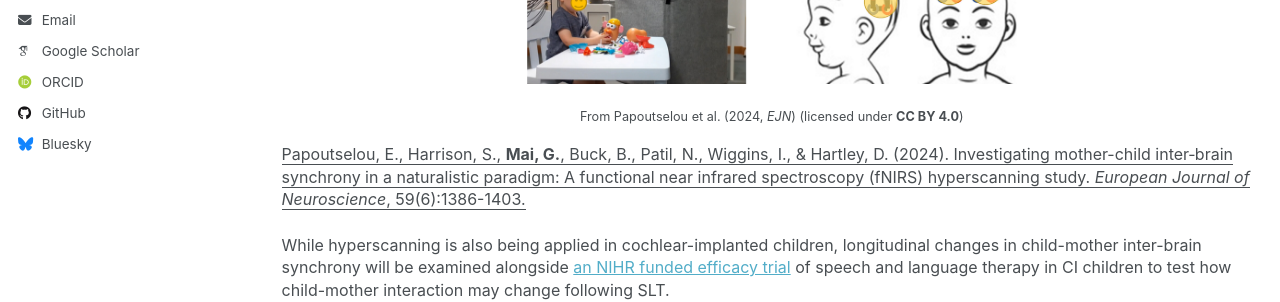
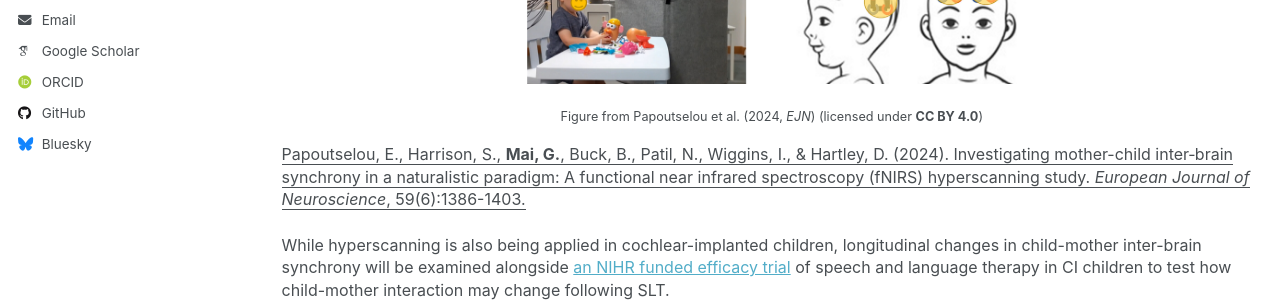
Before and after one commit to guangtingmai/guangtingmai.github.io, a Jekyll site: the page built from _pages/interbrain-sync.html, in a window 1280 px wide and 1164 px high. Shown: the part 500-802 px from the top of the window. Built offline with Jekyll 4.4.1, drawn with Linux system fonts in a browser that asks for light colours; some web fonts are replaced.

Commit message:
Update interbrain-sync.html

```diff
--- a/_pages/interbrain-sync.html
+++ b/_pages/interbrain-sync.html
@@ -12,7 +12,7 @@
 <p align="center">
   <img src="https://guangtingmai.github.io/images/ejn.jpg" width="50%">
 </p>
-<p style="text-align:center;font-size:9.5pt;line-height:1.4;display: block;">From Papoutselou et al. (2024, <i>EJN</i>) (licensed under <strong>CC BY 4.0</strong>)</p>
+<p style="text-align:center;font-size:9.5pt;line-height:1.4;display: block;">Figure from Papoutselou et al. (2024, <i>EJN</i>) (licensed under <strong>CC BY 4.0</strong>)</p>
 <p><span style="font-size: 12pt;line-height: 1.4;display: block;margin-bottom: 0.1vh"><a href="https://onlinelibrary.wiley.com/doi/full/10.1111/ejn.16233" style="color:inherit; text-decoration:none;"><u>Papoutselou, E., Harrison, S., <strong>Mai, G.</strong>, Buck, B., Patil, N., Wiggins, I., & Hartley, D. (2024). Investigating mother-child inter‐brain synchrony in a naturalistic paradigm: A functional near infrared spectroscopy (fNIRS) hyperscanning study. <i>European Journal of Neuroscience</i>, 59(6):1386-1403.</u></a></span></p>
 <p><span style="font-size: 12pt;line-height: 1.4;display: block;margin-bottom: 0.1vh">While hyperscanning is also being applied in cochlear-implanted
   children, longitudinal changes in child-mother inter-brain synchrony will be examined alongside <a href="https://www.impact-trial.ac.uk/">an NIHR
```
